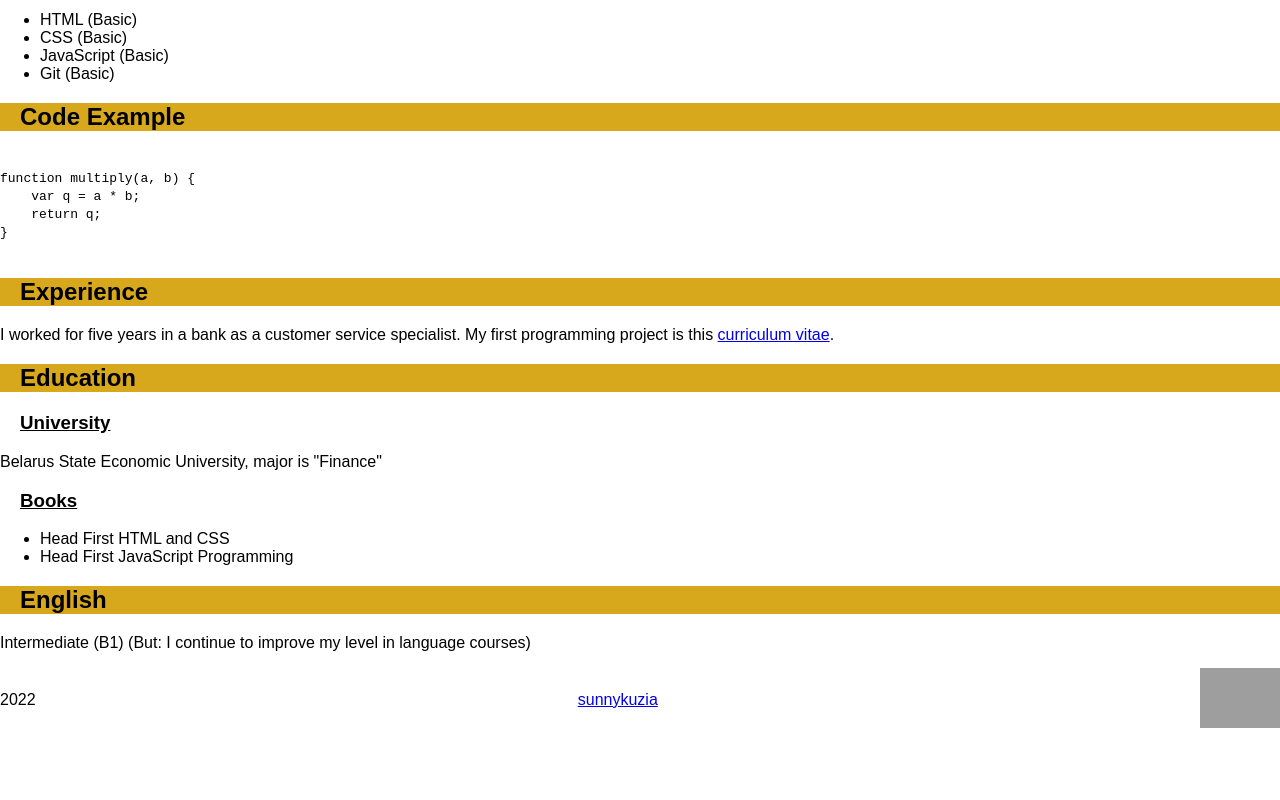
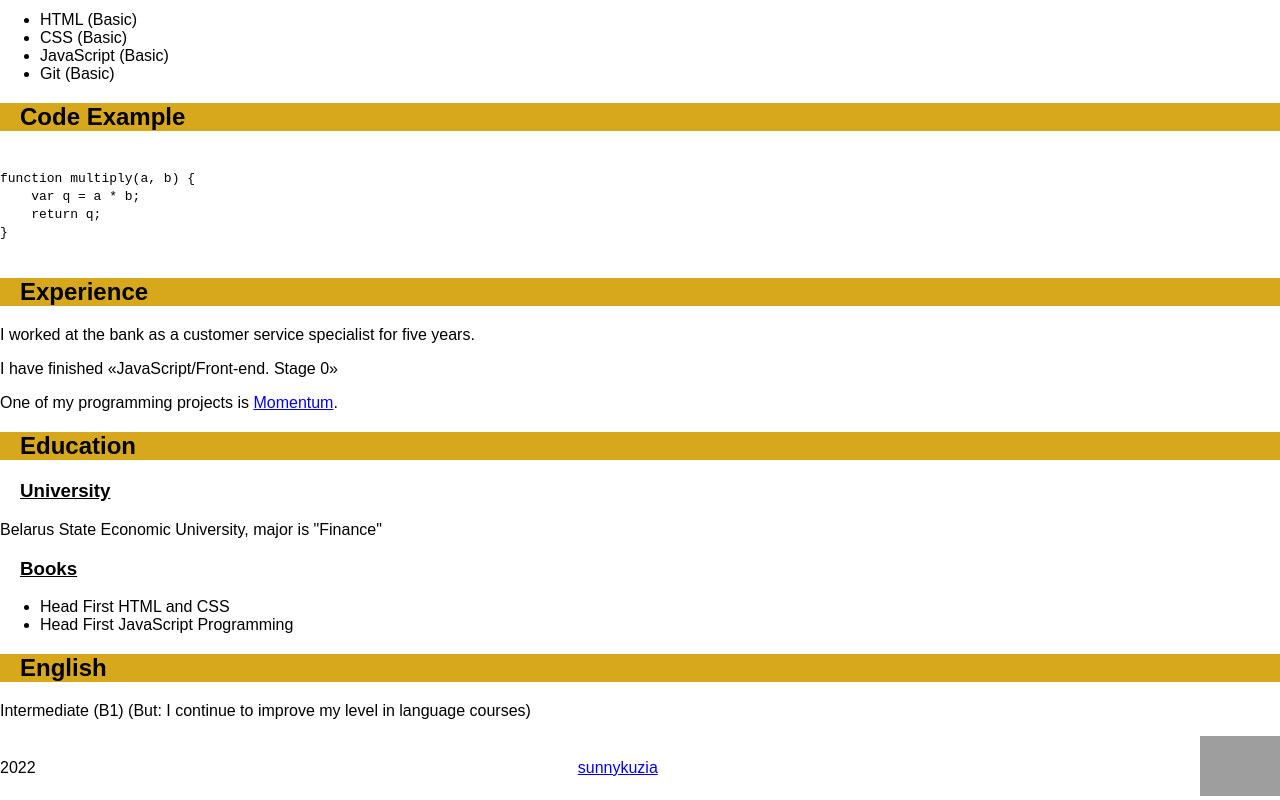
Before and after one commit to SunnyKuzia/rsschool-cv, a plain HTML site: page index.html in a window 1280 px wide. Shown: the part 992-1792 px from the top of the page. Before the commit the page ends 1724 px from the top, so only its background shows below. Drawn offline with Linux system fonts and the light colour scheme; grey boxes are pictures that could not be loaded.

Commit message:
feat: add content in experience section

```diff
--- a/index.html
+++ b/index.html
@@ -82,9 +82,12 @@ function multiply(a, b) {
             </section>
             <section class="section" id="experience">
                 <h2 class="section-title">Experience</h2>
-                <p>I worked for five years in a bank as a customer service specialist.
-                    My first programming project is this <a href="index.html" class="experience-link">curriculum
-                        vitae</a>.</p>
+                <p>I worked at the bank as a customer service specialist for five years.</p>
+                <p>I have finished «JavaScript/Front-end. Stage 0»</p>
+                <p>One of my programming projects is
+                    <a href="https://rolling-scopes-school.github.io/sunnykuzia-JSFEPRESCHOOL2022Q2/momentum/"
+                        class="experience-link">Momentum</a>.
+                </p>
             </section>
             <section class="section" id="education">
                 <h2 class="section-title">Education</h2>
```
